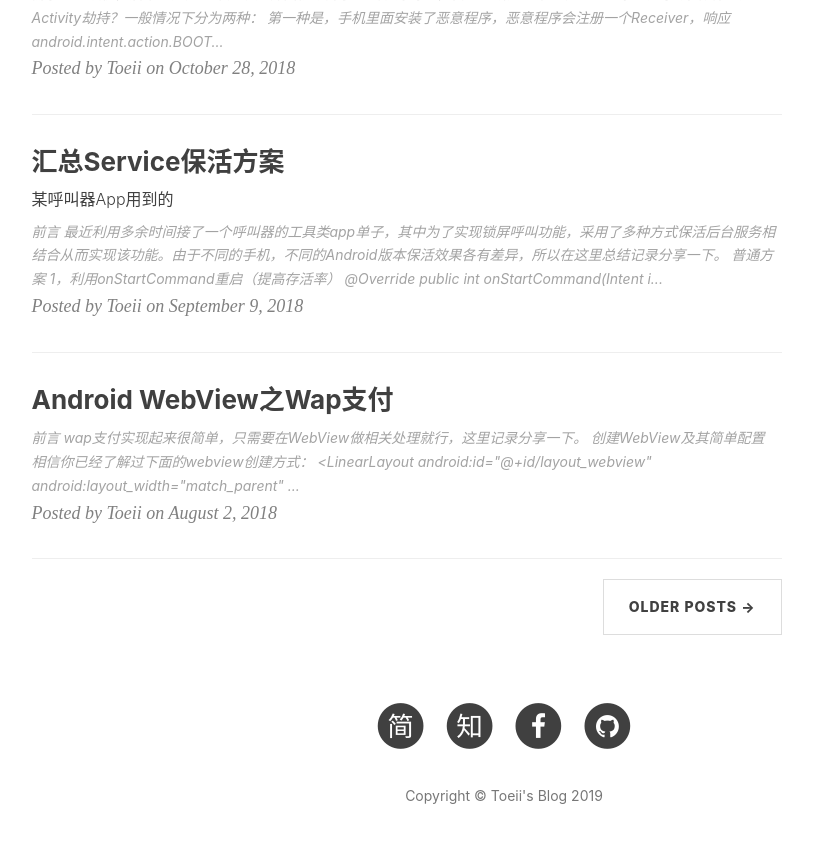
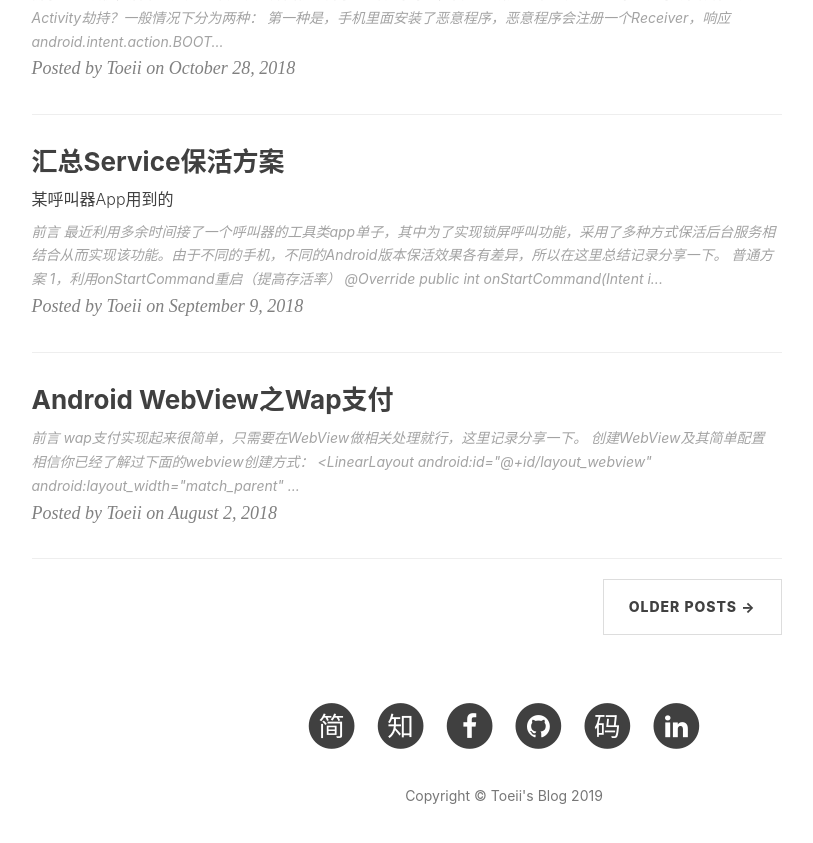
Before and after one commit to toeii/toeii.github.io, a Jekyll site: the page built from index.html, in a window 1280 px wide and 900 px high, scrolled down 2110 px. Shown: the top 843 px of the window, without its empty margins (136-949 px from the left). Built offline with Jekyll 4.4.1, drawn with Linux system fonts in a browser that asks for light colours; nearby versions of some CDN libraries; the list of posts is cut into pages by our own code; comment, search, counter and statistics services are not loaded.

Commit message:
added link

```diff
--- a/_config.yml
+++ b/_config.yml
@@ -19,6 +19,7 @@ sidebar-avatar: /img/about-BY-gentle.jpg      # use absolute URL, seeing it's us
 # SNS settings
 RSS: false
 # weibo_username:     toeii
+linkedin_username:     toeii
 gitee_username:     toeii
 zhihu_username:     toeii
 github_username:    toeii
--- a/_includes/footer.html
+++ b/_includes/footer.html
@@ -75,6 +75,16 @@
                             <span class="fa-stack fa-lg">
                                 <i class="fa fa-circle fa-stack-2x"></i>
                                 <i class="fa fa-github fa-stack-1x fa-inverse"></i>
+                            </span>
+                        </a>
+                    </li>
+                    {% endif %}
+                    {% if site.gitee_username %}
+                    <li>
+                        <a target="_blank" href="https://gitee.com/{{ site.gitee_username }}">
+                            <span class="fa-stack fa-lg">
+                                <i class="fa fa-circle fa-stack-2x"></i>
+                                <i class="fa  fa-stack-1x fa-inverse">码</i>
                             </span>
                         </a>
                     </li>
--- a/_layouts/page.html
+++ b/_layouts/page.html
@@ -114,7 +114,7 @@ layout: default
                         <ul class="list-inline">
                             {% if site.RSS %}
                             <li>
-                                <a href="{{ "/feed.xml" | prepend: site.baseurl }}">
+                                <a href="{{ '/feed/' | prepend: site.baseurl }}">
                                     <span class="fa-stack fa-lg">
                                         <i class="fa fa-circle fa-stack-2x"></i>
                                         <i class="fa fa-rss fa-stack-1x fa-inverse"></i>
@@ -193,6 +193,16 @@ layout: default
                                 </a>
                             </li>
                             {% endif %}
+                            {% if site.linkedin_username %}
+                            <li>
+                                <a target="_blank" href="https://www.linkedin.com/in/{{ site.linkedin_username }}">
+                                    <span class="fa-stack fa-lg">
+                                        <i class="fa fa-circle fa-stack-2x"></i>
+                                        <i class="fa fa-linkedin fa-stack-1x fa-inverse"></i>
+                                    </span>
+                                </a>
+                            </li>
+                            {% endif %}
 
                         </ul>
                         {% if site.email %}
```
